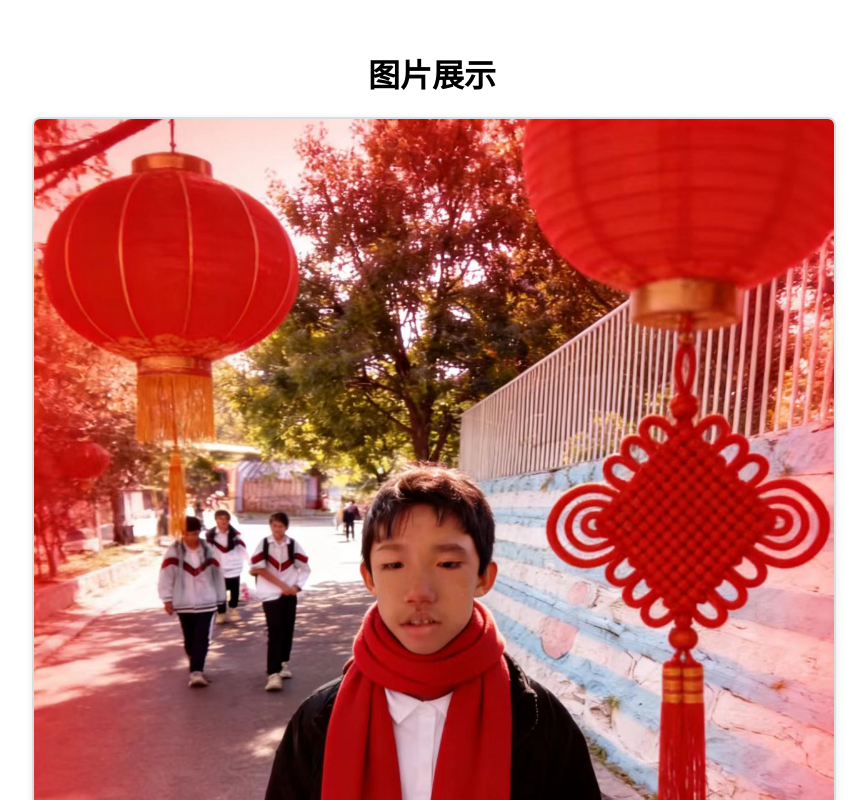
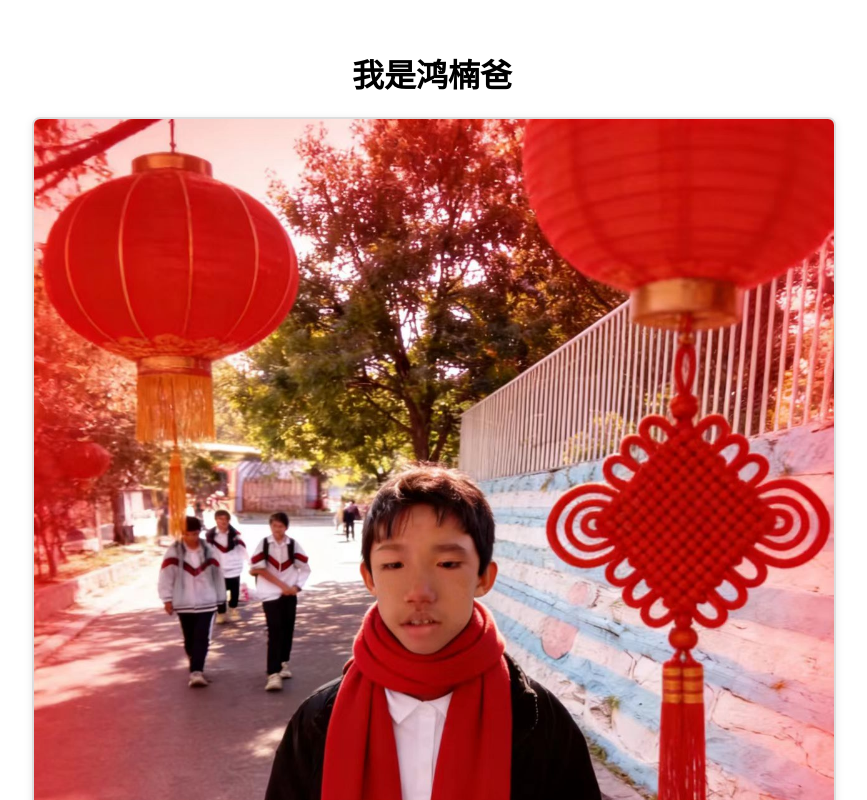
Before and after one commit to nmklnmjh-star/9178, a plain HTML site: page index.html in a window 1280 px wide. Shown: the top 800 px of the page, without its empty margins (208-1075 px from the left). Drawn offline with Linux system fonts and the light colour scheme.

Commit message:
Update index.html

```diff
--- a/index.html
+++ b/index.html
@@ -3,7 +3,7 @@
 <head>
     <meta charset="UTF-8">
     <meta name="viewport" content="width=device-width, initial-scale=1.0">
-    <title>图片展示页面</title>
+    <title>每日更新</title>
     <style>
         body {
             max-width: 800px;
@@ -21,7 +21,7 @@
     </style>
 </head>
 <body>
-    <h1>图片展示</h1>
+    <h1>我是鸿楠爸<h1>
     <img src="1766317813465.jpg" alt="陈鸿楠">
 </body>
 </html>
```
